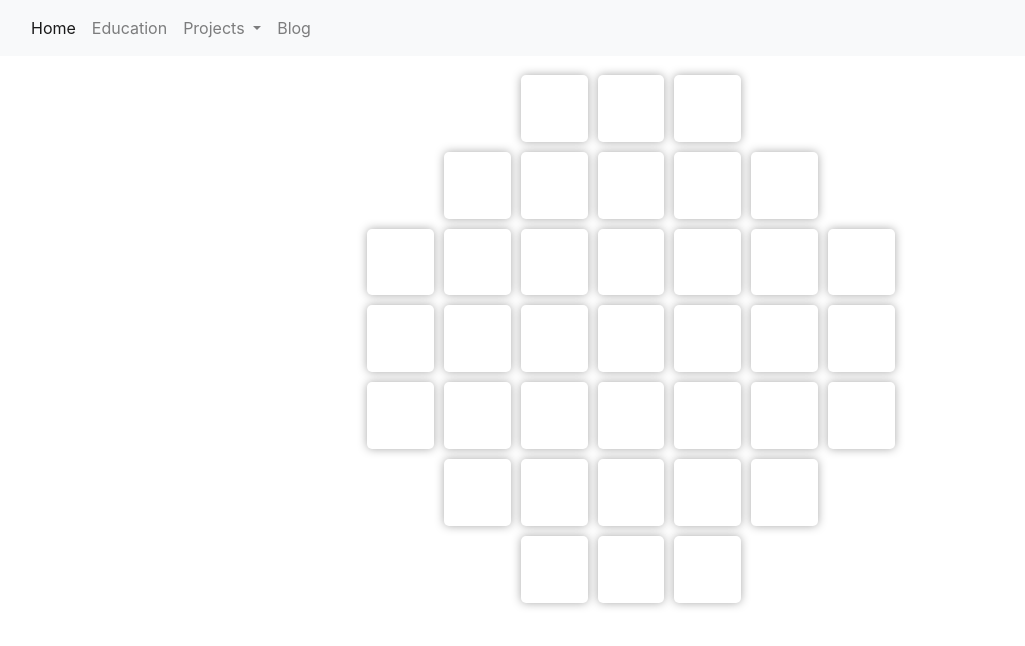
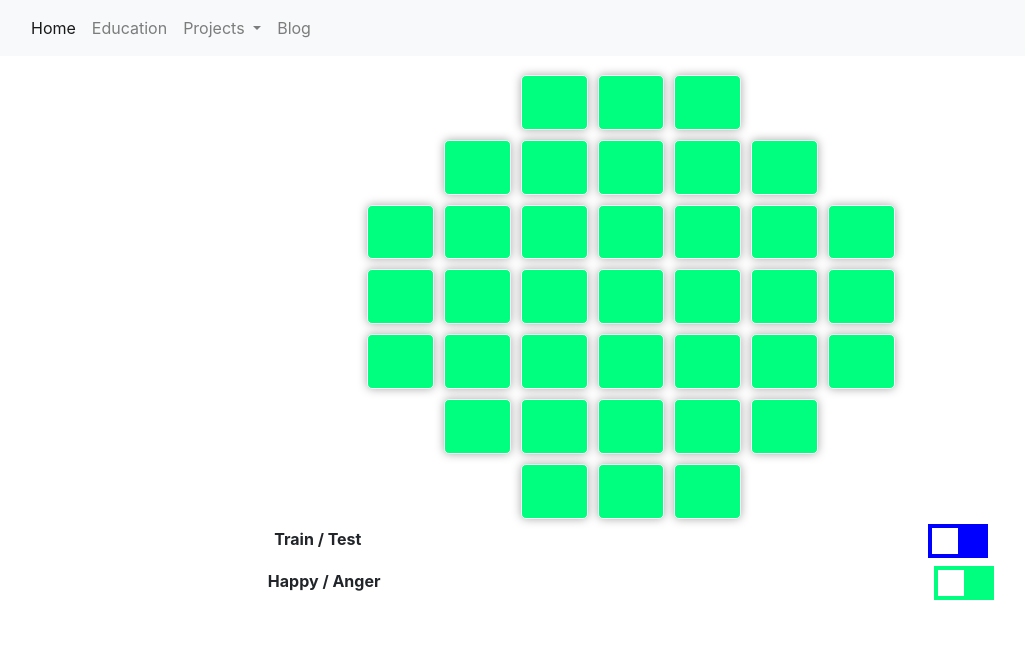
Before and after one commit to TravisGM92/web_proj2, a plain HTML site: page index.html in a window 1280 px wide. Shown: the whole page, without its empty margins (9-1034 px from the left). Drawn offline with nearby package versions, Linux system fonts and the light colour scheme.

Commit message:
init color and toggles

```diff
--- a/index.html
+++ b/index.html
@@ -11,6 +11,7 @@
   <!-- Custom CSS -->
   <link rel="stylesheet" href="./styles/squares.css">
   <link rel="stylesheet" href="./styles/general.css">
+  <link rel="stylesheet" href="./styles/toggles.css">
 
 </head>
 
@@ -49,75 +50,93 @@
     <!-- start of A row -->
     <body>
       <div class="allrows Arow">
-             <div class="flex-item"></div>
-             <div class="flex-item"></div>
-             <div class="flex-item"></div>
+             <div class="flex-item btn btn-light"></div>
+             <div class="flex-item btn btn-light"></div>
+             <div class="flex-item btn btn-light"></div>
          </div>
          <!-- end of A row -->
 
          <!-- B row -->
          <div class="allrows Brow">
-             <div class="flex-item"></div>
-             <div class="flex-item"></div>
-             <div class="flex-item"></div>
-             <div class="flex-item"></div>
-             <div class="flex-item"></div>
+             <div class="flex-item btn btn-light"></div>
+             <div class="flex-item btn btn-light"></div>
+             <div class="flex-item btn btn-light"></div>
+             <div class="flex-item btn btn-light"></div>
+             <div class="flex-item btn btn-light"></div>
          </div>
          <!-- end of B row -->
 
          <!-- C row -->
          <div class="allrows Crow">
-             <div class="flex-item"></div>
-             <div class="flex-item"></div>
-             <div class="flex-item"></div>
-             <div class="flex-item"></div>
-             <div class="flex-item"></div>
-             <div class="flex-item"></div>
-             <div class="flex-item"></div>
+             <div class="flex-item btn btn-light"></div>
+             <div class="flex-item btn btn-light"></div>
+             <div class="flex-item btn btn-light"></div>
+             <div class="flex-item btn btn-light"></div>
+             <div class="flex-item btn btn-light"></div>
+             <div class="flex-item btn btn-light"></div>
+             <div class="flex-item btn btn-light"></div>
          </div>
          <!-- end of C row -->
 
          <!-- D row -->
          <div class="allrows Drow">
-             <div class="flex-item"></div>
-             <div class="flex-item"></div>
-             <div class="flex-item"></div>
-             <div class="flex-item"></div>
-             <div class="flex-item"></div>
-             <div class="flex-item"></div>
-             <div class="flex-item"></div>
+             <div class="flex-item btn btn-light"></div>
+             <div class="flex-item btn btn-light"></div>
+             <div class="flex-item btn btn-light"></div>
+             <div class="flex-item btn btn-light"></div>
+             <div class="flex-item btn btn-light"></div>
+             <div class="flex-item btn btn-light"></div>
+             <div class="flex-item btn btn-light"></div>
          </div>
          <!-- end of D row -->
 
          <!-- E row -->
          <div class="allrows Erow">
-             <div class="flex-item"></div>
-             <div class="flex-item"></div>
-             <div class="flex-item"></div>
-             <div class="flex-item"></div>
-             <div class="flex-item"></div>
-             <div class="flex-item"></div>
-             <div class="flex-item"></div>
+             <div class="flex-item btn btn-light"></div>
+             <div class="flex-item btn btn-light"></div>
+             <div class="flex-item btn btn-light"></div>
+             <div class="flex-item btn btn-light"></div>
+             <div class="flex-item btn btn-light"></div>
+             <div class="flex-item btn btn-light"></div>
+             <div class="flex-item btn btn-light"></div>
          </div>
          <!-- end of E row -->
 
          <!-- F row -->
          <div class="allrows Frow">
-             <div class="flex-item"></div>
-             <div class="flex-item"></div>
-             <div class="flex-item"></div>
-             <div class="flex-item"></div>
-             <div class="flex-item"></div>
+             <div class="flex-item btn btn-light"></div>
+             <div class="flex-item btn btn-light"></div>
+             <div class="flex-item btn btn-light"></div>
+             <div class="flex-item btn btn-light"></div>
+             <div class="flex-item btn btn-light"></div>
          </div>
          <!-- end of F row -->
 
-         <!-- end of G row -->
+         <!-- G row -->
          <div class="allrows Grow">
-                <div class="flex-item"></div>
-                <div class="flex-item"></div>
-                <div class="flex-item"></div>
-            </div>
-            <!-- end of G row -->
+                <div class="flex-item btn btn-light"></div>
+                <div class="flex-item btn btn-light"></div>
+                <div class="flex-item btn btn-light"></div>
+         </div>
+        <!-- end of G row -->
+
+        <!-- Toggle Row -->
+        <div class="allrows">
+          <span style="font-weight: bold;">Train / Test</span>
+          <label class="switch">
+          <input type="checkbox">
+          <span class="slider mode"></span>
+          </label>
+        </div>
+
+        <div class="allrows">
+          <span style="font-weight: bold;">Happy / Anger</span>
+          <label class="switch">
+          <input type="checkbox">
+          <span class="slider emo"></span>
+          </label>
+        </div>
+        <!-- end of toggles -->
 
     <!-- end of squares on homepage -->
     </body>
--- a/styles/squares.css
+++ b/styles/squares.css
@@ -80,4 +80,12 @@
     margin-right: 41%;
   }
 
+  .btn-light {
+    background-color: springGreen;
+  }
+
+  .btn:hover {
+    background-color: black;
+  }
+
 }
--- /dev/null
+++ b/styles/toggles.css
@@ -0,0 +1,67 @@
+.switch {
+  position: relative;
+  display: inline-block;
+  width: 60px;
+  height: 34px;
+}
+
+.switch input {
+  opacity: 0;
+  width: 0;
+  height: 0;
+}
+
+.slider {
+  position: absolute;
+  cursor: pointer;
+  top: 0;
+  left: 0;
+  right: 0;
+  bottom: 0;
+  background-color: springGreen;
+  -webkit-transition: .4s;
+  transition: .4s;
+}
+
+.mode {
+  background-color: blue;
+}
+
+.slider:before {
+  position: absolute;
+  content: "";
+  height: 26px;
+  width: 26px;
+  left: 4px;
+  bottom: 4px;
+  background-color: white;
+  -webkit-transition: .4s;
+  transition: .4s;
+}
+
+input:checked + .slider {
+  background-color: red;
+}
+
+input:checked + .mode {
+  background-color: purple;
+}
+
+input:focus + .slider {
+  box-shadow: 0 0 1px #2196F3;
+}
+
+input:checked + .slider:before {
+  -webkit-transform: translateX(26px);
+  -ms-transform: translateX(26px);
+  transform: translateX(26px);
+}
+
+/* Rounded sliders */
+.slider.round {
+  border-radius: 34px;
+}
+
+.slider.round:before {
+  border-radius: 50%;
+}
```
Also changed, not shown: 2 other files.
